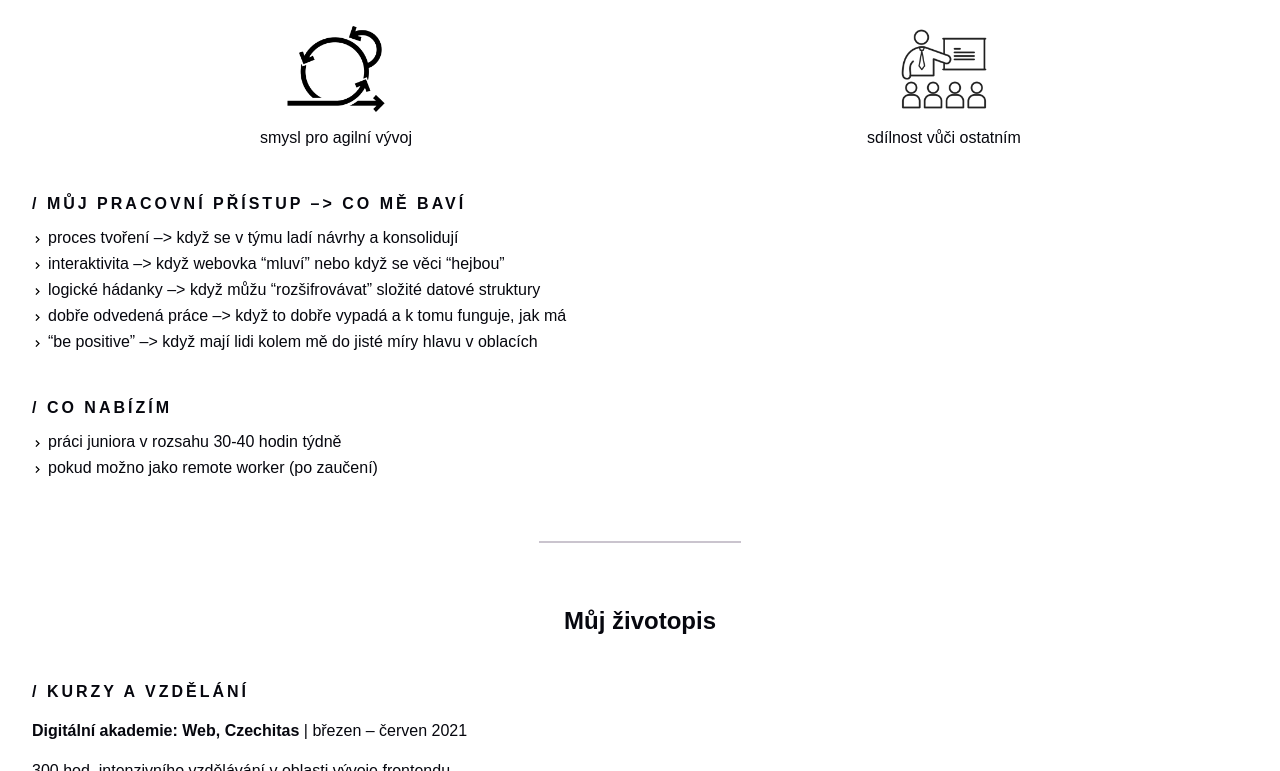
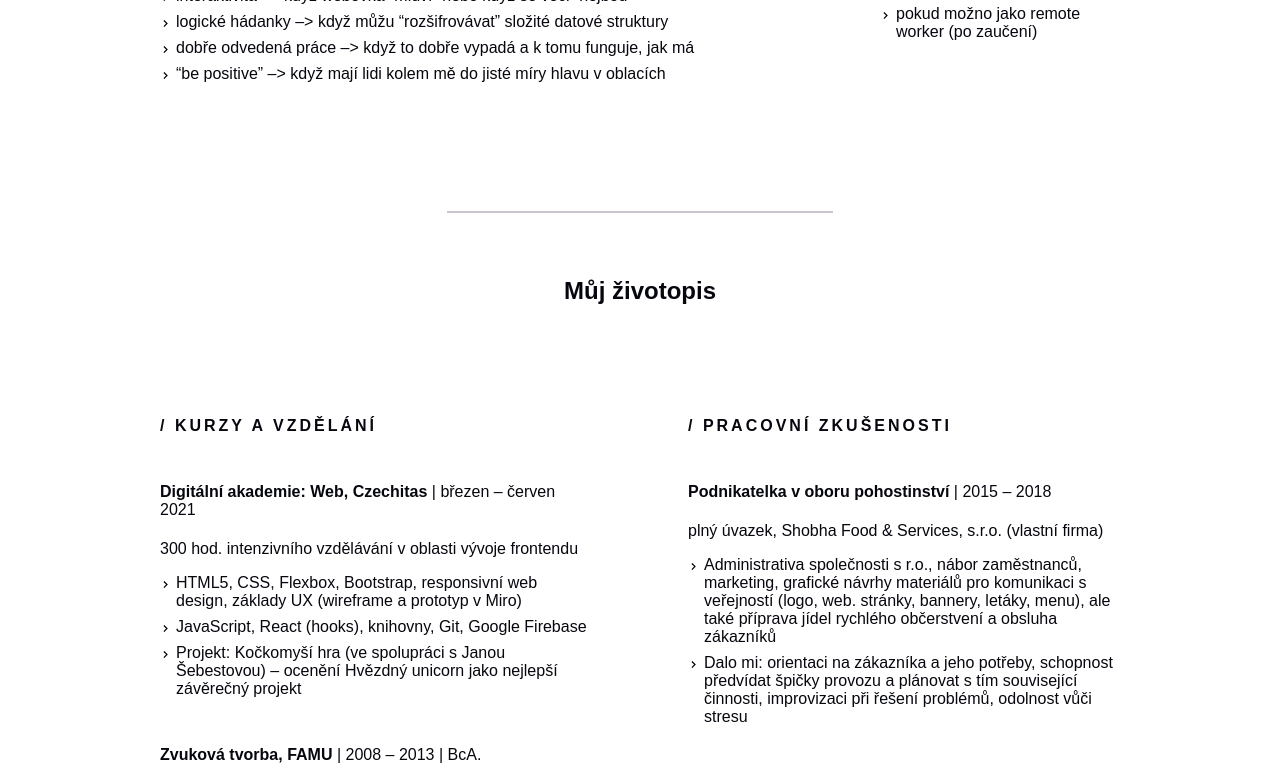
Before and after one commit to Jitka-Badhan/About, a plain HTML site: page index.html in a window 1280 px wide. Shown: the part 1588-2359 px from the top of the page. Drawn offline with Linux system fonts and the light colour scheme; a web font is replaced by a local one.

Commit message:
screens bigger than 1000px

```diff
--- a/index.html
+++ b/index.html
@@ -67,7 +67,9 @@
           <div class="purple">
             Maminka 4 dětí (alias leader týmu nadšených objevitelů)
           </div>
-          <div class="green">Milovnice klasické hudby a kávy s mlékem</div>
+          <div class="green">
+            Milovnice klasické hudby a&nbsp;kávy s&nbsp;mlékem
+          </div>
         </div>
       </div>
 
@@ -154,7 +156,7 @@
       </div>
 
       <div class="about_me--paragraphs">
-        <div class="paragraph">
+        <div class="paragraph large">
           <h3>/ Můj pracovní přístup –> Co mě baví</h3>
           <ul>
             <li>proces tvoření –> když se v týmu ladí návrhy a konsolidují</li>
@@ -176,10 +178,10 @@
           </ul>
         </div>
 
-        <div class="paragraph">
+        <div class="paragraph narrow">
           <h3>/ Co nabízím</h3>
           <ul>
-            <li>práci juniora v rozsahu 30-40 hodin týdně</li>
+            <li>práci juniora v&nbsp;rozsahu 30-40 hodin týdně</li>
             <li>pokud možno jako remote worker (po zaučení)</li>
           </ul>
         </div>
@@ -278,7 +280,8 @@
         </div>
       </div>
 
-      <div class="paragraph">
+      <div class="resume--paragraphs">
+        <div class="paragraph large">
           <h3>/ Dovednosti</h3>
           <table>
             <tr>
@@ -308,12 +311,15 @@
           </table>
         </div>
 
-      <div class="paragraph">
+        <div class="paragraph narrow">
           <h3>/ Další zájmy</h3>
           <ul>
-          <li>Hry (digitální i deskové) a jejich vliv na rozvoj jednotlivce</li>
+            <li>
+              Hry (digitální i deskové) a jejich vliv na rozvoj jednotlivce
+            </li>
             <li>Současné trendy ve vzdělávání</li>
           </ul>
+        </div>
       </div>
     </section>
 
--- a/style.css
+++ b/style.css
@@ -166,6 +166,10 @@ figure {
   height: 7rem;
 }
 
+.sub-paragraph {
+  margin-top: 3rem;
+}
+
 td {
   padding-bottom: 0.5rem;
   vertical-align: top;
@@ -209,3 +213,47 @@ td:first-of-type {
     margin-bottom: 0;
   }
 }
+
+@media screen and (min-width: 1000px) {
+  section {
+    max-width: 75vw;
+    margin-left: auto;
+    margin-right: auto;
+  }
+
+  .bar {
+    justify-content: center;
+  }
+
+  .bar div,
+  .bar .center,
+  .bar figure {
+    flex-basis: 20%;
+  }
+
+  .bar div {
+    padding: 0;
+  }
+
+  .about_me--paragraphs,
+  .resume--paragraphs {
+    display: flex;
+    justify-content: space-between;
+  }
+
+  .paragraph {
+    flex-basis: 45%;
+  }
+
+  .large {
+    flex-basis: 60%;
+  }
+
+  .narrow {
+    flex-basis: 25%;
+  }
+
+  hr {
+    width: 30vw;
+  }
+}
```
Lines whose indentation alone changed are shown as unchanged.
